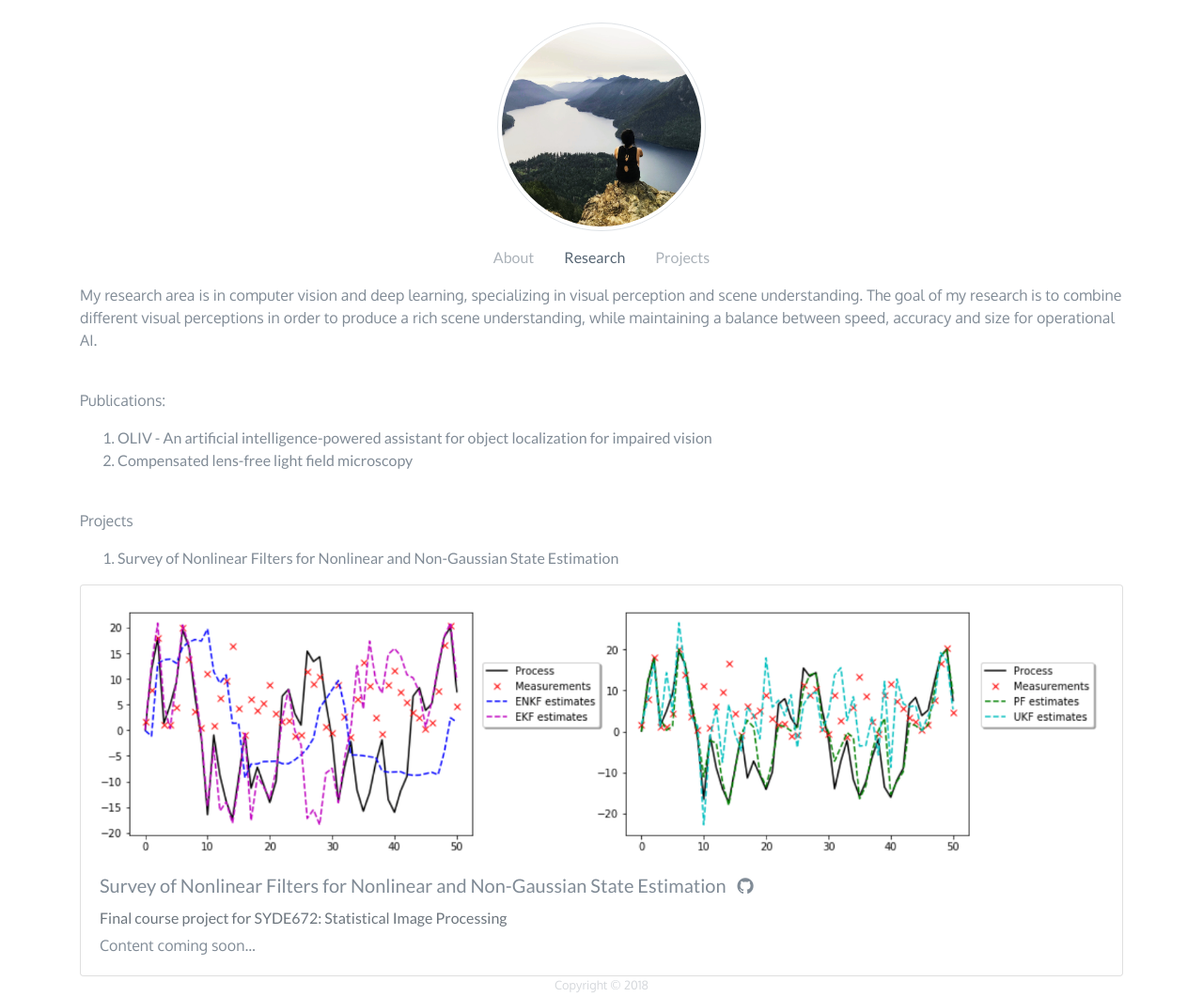
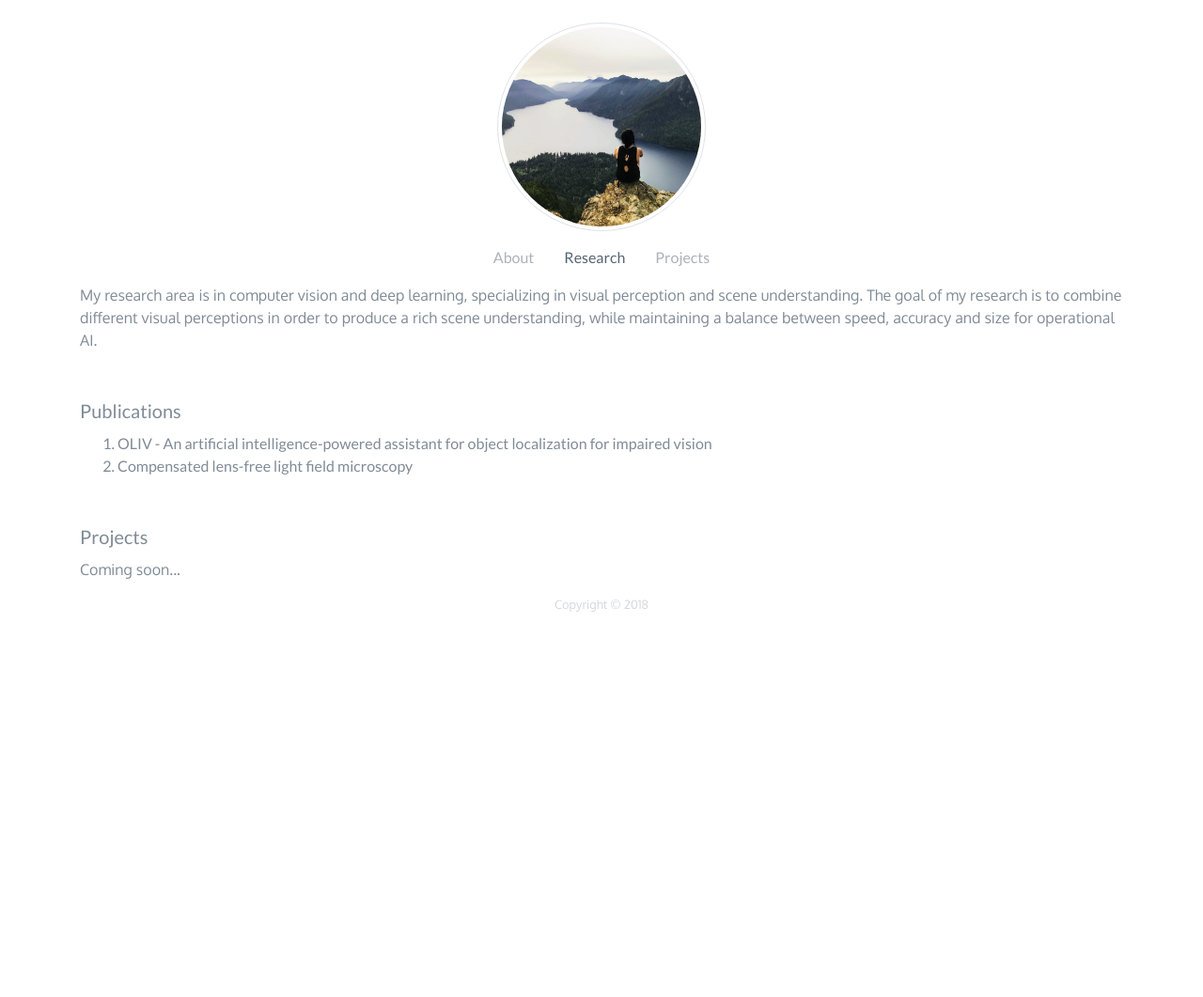
Before and after one commit to lindawangg/lindawangg.github.io, a plain HTML site: page research.html in a window 1280 px wide. Shown: the whole page at 94% size. After the commit the page ends 800 px from the top, so only its background shows below. Drawn offline with Linux system fonts and the light colour scheme.

Commit message:
moved project to project section

```diff
--- a/research.html
+++ b/research.html
@@ -52,7 +52,7 @@
         while maintaining a balance between speed, accuracy and
         size for operational AI.</p>
       <br>
-      <p> Publications:</p>
+      <h5> Publications</h5>
       <ol>
         <li>
           <a href="https://github.com/lindawangg/OLIV/blob/master/Papers/2018_OLIV_intro.pdf">
@@ -66,24 +66,8 @@
         </li>
       </ol>
       <br>
-      <p> Projects </p>
-      <ol>
-        <li>
-          <a href="#nonlin-kf">Survey of Nonlinear Filters for Nonlinear and Non-Gaussian State Estimation</a>
-        </li>
-      </ol>
-    </div>
-
-    <!-- Survey of Kalman Filters -->
-    <div class="container" id="nonlin-kf">
-      <div class="card">
-        <div class="card-body">
-          <img class="card-img-top mx-auto d-block" src="images/nonlin-kf/nonlin-kf.png" alt="Card image cap">
-          <h5 class="card-title">Survey of Nonlinear Filters for Nonlinear and Non-Gaussian State Estimation <a href="https://github.com/lindawangg/Survey-Nonlinear-Filters"> <i class="fa fa-github"></i></a></h5>
-          <h6 class="card-subtitle mb-2 text-muted">Final course project for SYDE672: Statistical Image Processing</h6>
-          <p class="card-text">Content coming soon...</p>
-        </div>
-      </div>
+      <h5> Projects </h5>
+      <p>Coming soon...</p>
     </div>
 
     <!-- Footer -->
```
Also changed, not shown: projects.html (+17 -0 lines).
